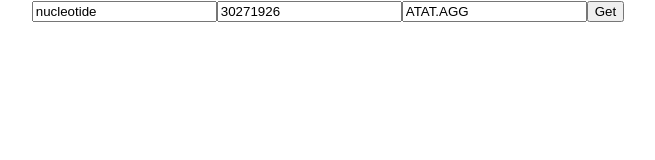
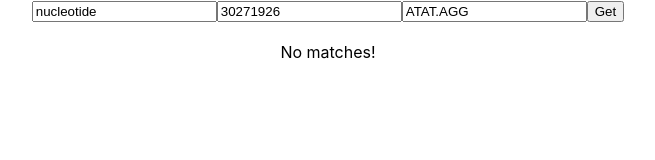
Before and after one commit to JackSappo/genbank-database-parser, a React (Create React App) app: page / in a window 1280 px wide. Shown: the top 160 px of the page, without its empty margins (312-967 px from the left). Built offline with nearby package versions, Linux system fonts and the light colour scheme.

Commit message:
no matches

```diff
--- a/src/App.js
+++ b/src/App.js
@@ -27,9 +27,6 @@ class App extends Component {
       .then(({data}) => {
         const matches = getMatchesFromData(data, this.state.matcher);
         const matchCounts = getMatchCountsFromMatches(matches);
-
-        console.log('~= MATCHES', matches)
-        console.log('~= MATCHCOUNTS', matchCounts)
 
         this.setState({
           matches,
--- a/src/Matches.js
+++ b/src/Matches.js
@@ -2,6 +2,14 @@ import React from 'react';
 
 function Matches (props) {
   const { matches } = props;
+
+  if (!matches || !matches.length) {
+    return (
+      <div className="matches">
+        No matches!
+      </div>
+    )
+  }
 
   return (
     <div className="matches">
```
